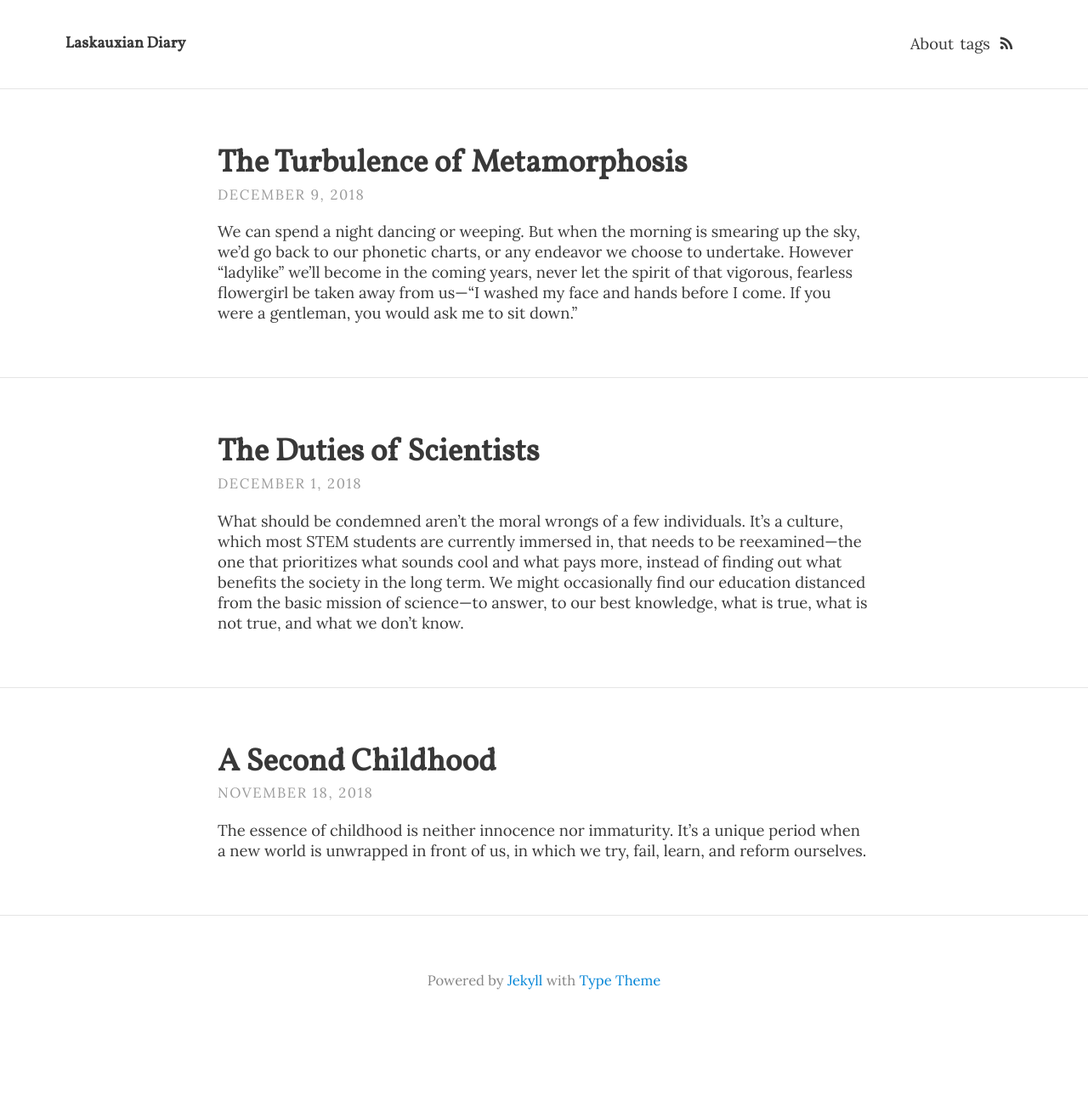
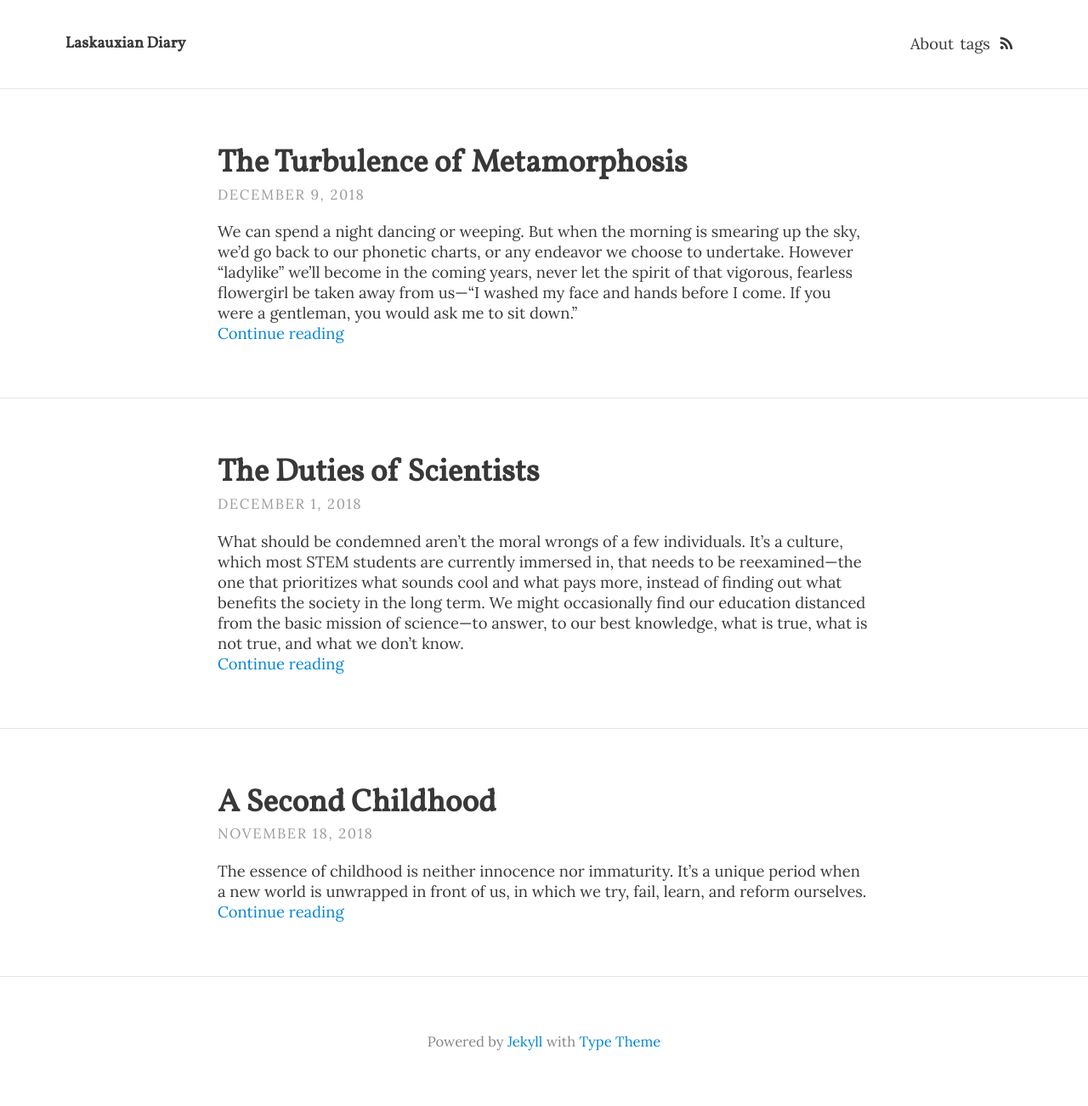
Before and after one commit to laskaux/laskaux.github.io, a Jekyll site: the page built from index.html, in a window 1280 px wide. Shown: the whole page at 85% size. Built offline with Jekyll 4.4.1, drawn with Linux system fonts in a browser that asks for light colours; the list of posts is cut into pages by our own code; before the commit the page ends 1230 px from its top, so only the background shows below that.

Commit message:
continue reading

```diff
--- a/_layouts/home.html
+++ b/_layouts/home.html
@@ -25,11 +25,9 @@ layout: default
       </header>
       <div class="excerpt">
         {{ post.excerpt }}
-<!--
-        <a class="button" href="{{ post.url | relative_url }}">
+        <a href="{{ post.url | relative_url }}">
           {{ site.theme_settings.str_continue_reading }}
         </a>
--->
       </div>
     </div>
     {% endfor %}
```
